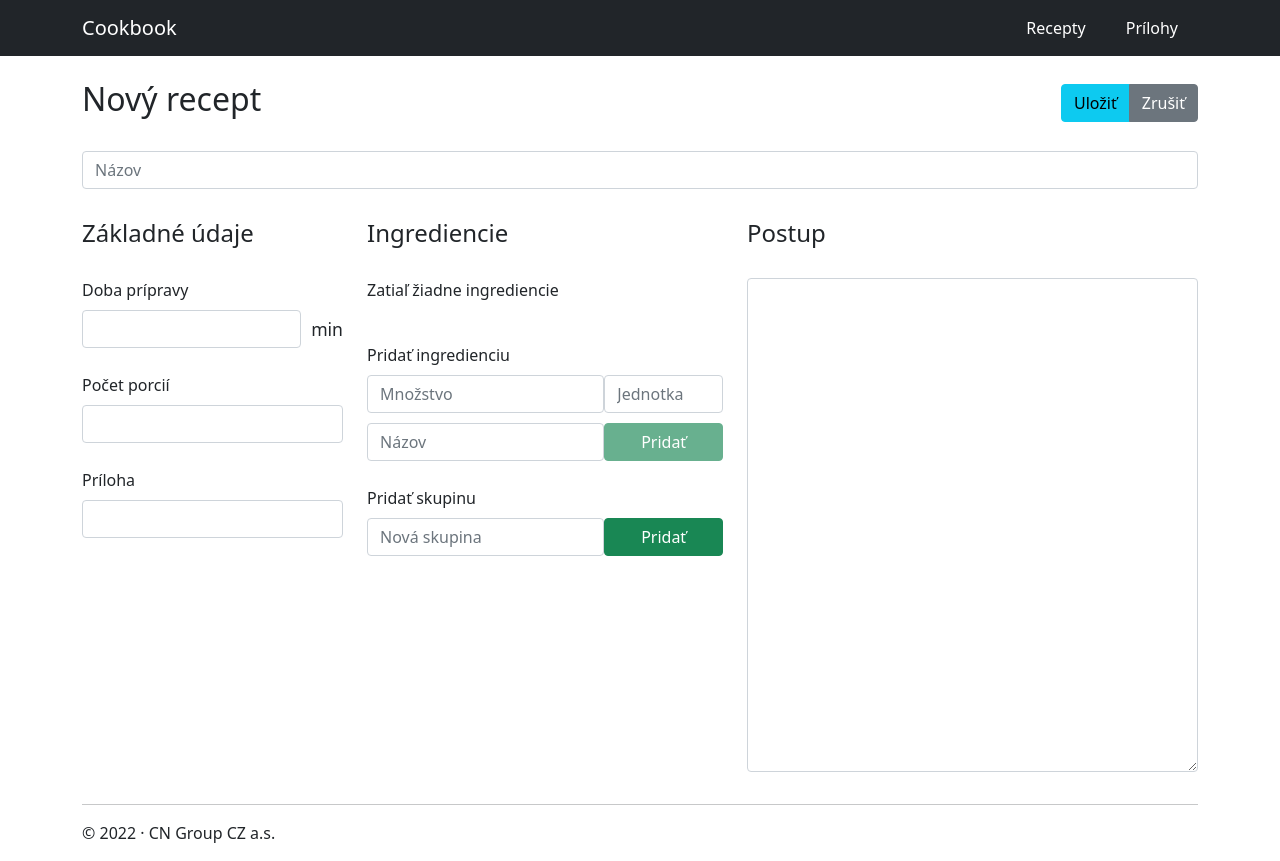
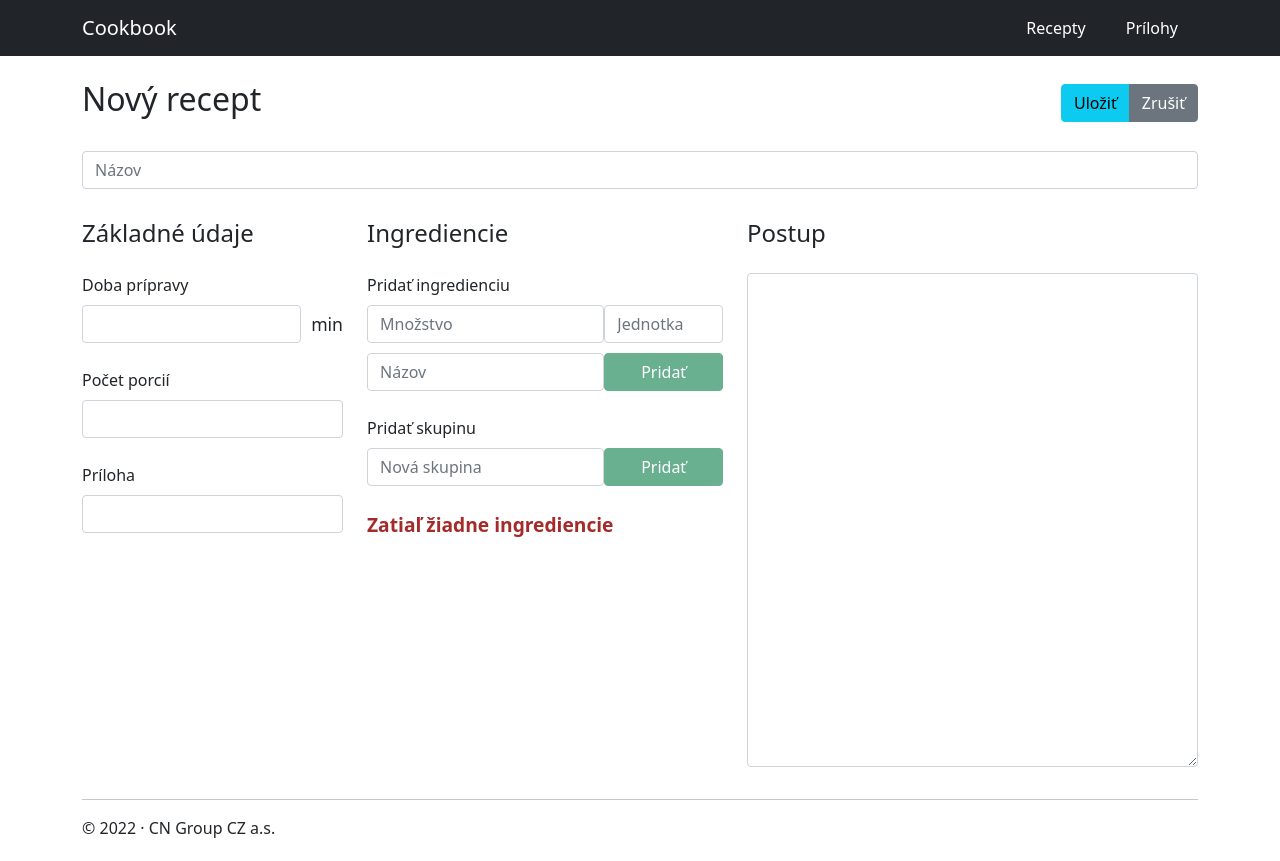
Before and after one commit to Developenzes/Recipes-app, a React (Create React App) app: page /recipe/new-recipe in a window 1280 px wide. Built offline with nearby package versions, Linux system fonts and the light colour scheme.

Commit message:
stav k 14_4_2022_12:30

```diff
--- a/src/pages/NewRecipePage.css
+++ b/src/pages/NewRecipePage.css
@@ -27,12 +27,22 @@ Label {
   margin-top: 25px;
 }
 
-.basic-data Label:first-child {
-  margin-top: 0;
+Form h4 {
+  margin: 30px 0 0;
 }
 
-Form h4 {
-  margin: 30px 0;
+.textarea {
+  margin-top: 25px;
+}
+
+.ingredients-container {
+  margin-top: 25px;
+}
+
+.ingredients-container .warn-notif {
+  color: brown;
+  font-weight: 600;
+  font-size: 1.2rem;
 }
 
 .ingredients-list {
@@ -54,7 +64,7 @@ Form h4 {
 
 .list-item p{
   margin: 0;
-  font-weight: 600;
+  font-weight: 500;
   font-size: 1.1rem;
 }
 
--- a/src/pages/NewRecipePage.js
+++ b/src/pages/NewRecipePage.js
@@ -1,6 +1,7 @@
-import {Link} from "react-router-dom";
+import {Link, useNavigate} from "react-router-dom";
 import { api } from '../api';
 import { useState } from 'react';
+import {Spinner, Alert} from "reactstrap";
 import {
   Form,
   FormGroup,
@@ -13,6 +14,10 @@ import {
 
 export function NewRecipePage() {
 
+  const [isLoading, setIsLoading] = useState(false);
+  const [error, setError] = useState();
+  const navigate = useNavigate();
+
   const [data, setData] = useState({
     title:"",
     preparationTime:"",
@@ -21,7 +26,7 @@ export function NewRecipePage() {
     directions:"",
   })
 
-  function handleRecipeData(e) {
+  const handleRecipeData = (e) => {
     const newData = {...data};
     newData[e.target.id] = e.target.value;
     setData(newData);
@@ -33,36 +38,57 @@ export function NewRecipePage() {
   const [ingredientName, setIngredientName] = useState("");
   const [amountUnit, setAmountUnit] = useState("");
   const [amount, setAmount] = useState("");
+  const [isGroup, setIsGroup] = useState(false);
+  const [groupName, setGroupName] = useState("")
 
-  function handleSubmitIngredients() {
+  const handleSubmitIngredients = () => {
 
     setIngredients([...ingredients, {
       id: ingredients.length + 1,
-      name: ingredientName,
+      name: ingredientName || groupName,
       amount: amount,
-      amountUnit: amountUnit
+      amountUnit: amountUnit,
+      isGroup: isGroup
     }]);
 
     setIngredientName("");
     setAmount("");
     setAmountUnit("");
+    setGroupName("");
+    setIsGroup(false);
   }
 
-  function handleDeleteIngredient(id) {
+  const toAddGroup = (e) => {
+    setGroupName(e.target.value);
+    setIsGroup(true);
+  }
+
+  const handleDeleteIngredient = (id) => {
     setIngredients(ingredients.filter(ingredient => ingredient.id !== id));
   }
 
   // POST request
-  function submitNewRecipe(e) {
+  const submitNewRecipe = (e) => {
     e.preventDefault();
+    setIsLoading(true);
     api.post("/recipes", {
       title: data.title,
       preparationTime: parseInt(data.preparationTime),
       servingCount: parseInt(data.servingCount),
       sideDish: data.sideDish,
       directions: data.directions,
-      ingredients: ingredients
-    }).then((response) => {console.log(response.data)})
+      ingredients: ingredients,
+    }).then(() => navigate('/'))
+    .catch(() => setError(true))
+    .finally(() => setIsLoading(false));
+  }
+
+  if (isLoading) {
+    return <Spinner />;
+  }
+
+  if (error) {
+    return <Alert color="danger">Vyskytla se chyba</Alert>;
   }
 
   return (
@@ -101,17 +127,6 @@ export function NewRecipePage() {
         <Col md={4}>
           <h4>Ingrediencie</h4>
           <FormGroup>
-            <div>{ingredients.length === 0 && <p>Zatiaľ žiadne ingrediencie</p>}
-              <ul className="ingredients-list">
-                {ingredients.map(ingredient => <li key={ingredient.id}>
-                  <div className="list-item">
-                    <p>{ingredient.name}</p>
-                    <p>{ingredient.amount}<span>{ingredient.amountUnit}</span></p>
-                    <Button onClick={()=> handleDeleteIngredient(ingredient.id)}  className="btn btn-danger">X</Button>
-                  </div>
-                </li>)}
-              </ul>
-            </div>
             <Label>Pridať ingredienciu</Label>
             <div className="grid--container">
               <Input
@@ -135,22 +150,35 @@ export function NewRecipePage() {
               <Button onClick={handleSubmitIngredients} disabled={ingredientName === ""} className="btn btn-success">Pridať</Button>
             </div>
             <div>
-              <Label htmlFor="toAddGroup">Pridať skupinu</Label>
+              <Label htmlFor="isGroup">Pridať skupinu</Label>
               <div className="grid--container">
                 <Input
                   type="text"
-                  id="toAddGroup"
+                  id="isGroup"
                   placeholder="Nová skupina"
+                  value={groupName}
+                  onChange={toAddGroup}
                   />
-                <Button className="btn btn-success">Pridať</Button>
+                <Button onClick={handleSubmitIngredients} disabled={groupName === ""} className="btn btn-success">Pridať</Button>
               </div>
+            </div>
+            <div className="ingredients-container">{ingredients.length === 0 && <p className="warn-notif">Zatiaľ žiadne ingrediencie</p>}
+              <ul className="ingredients-list">
+                {ingredients.map(ingredient => <li key={ingredient.id}>
+                  <div className="list-item">
+                    <p>{ingredient.name}</p>
+                    <p>{ingredient.amount}<span>{ingredient.amountUnit}</span></p>
+                    <Button onClick={()=> handleDeleteIngredient(ingredient.id)}  className="btn btn-danger">X</Button>
+                  </div>
+                </li>)}
+              </ul>
             </div>
           </FormGroup>
         </Col>
         <Col md={5}>
           <h4>Postup</h4>
           <FormGroup>
-            <Input
+            <Input className="textarea"
               onChange={(e) => handleRecipeData(e)}
               type="textarea"
               id="directions"
```
